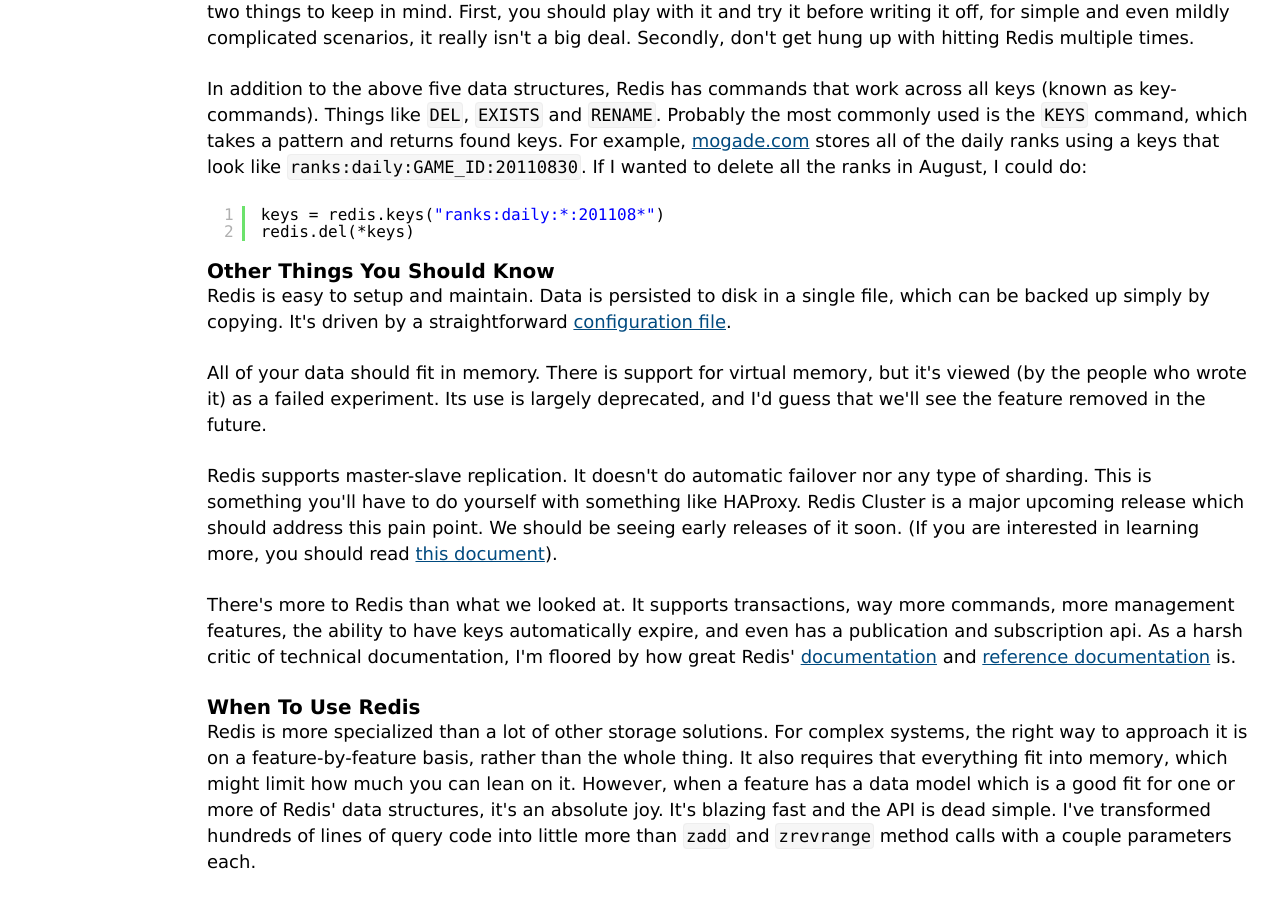
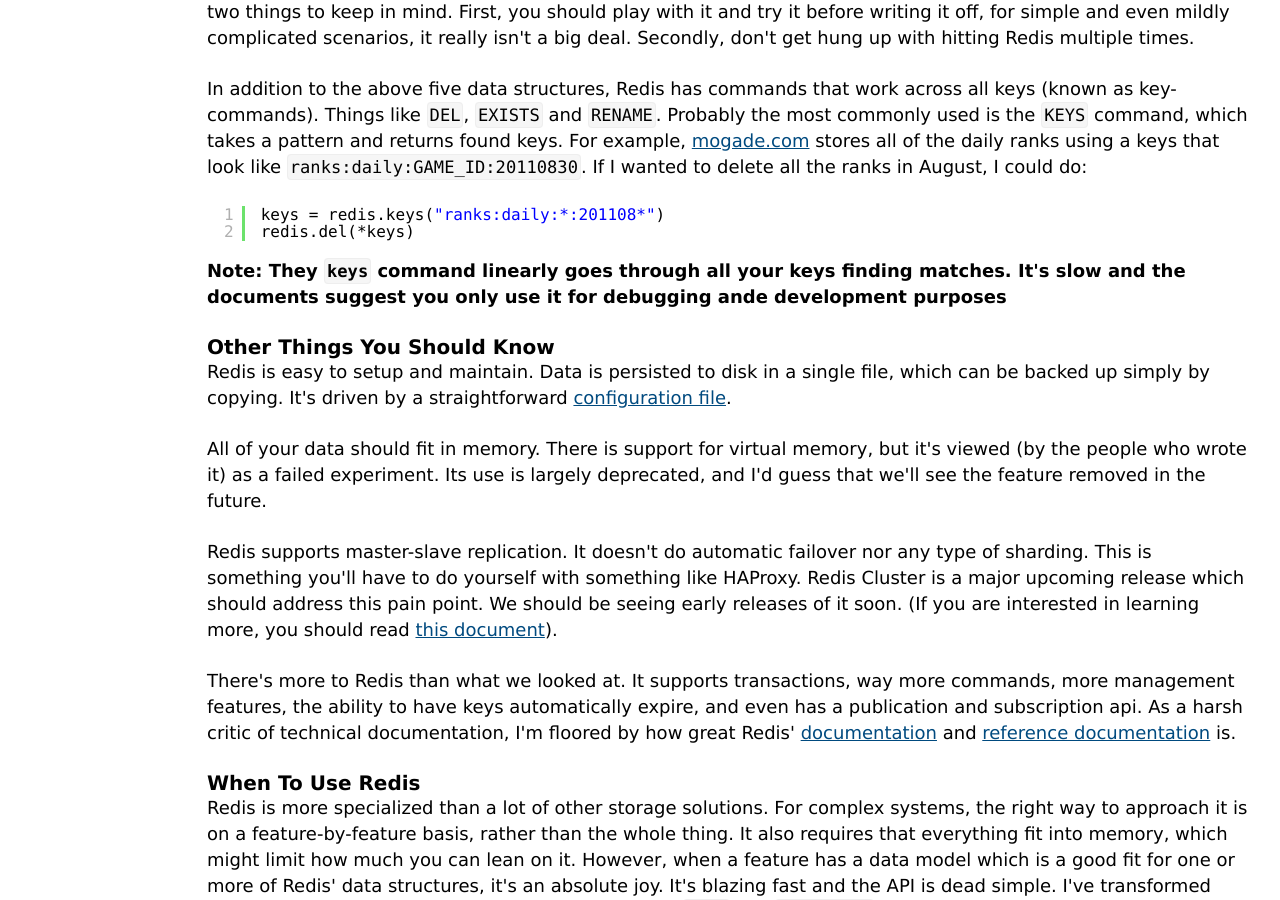
Before and after one commit to fehmicansaglam/fehmicansaglam.github.com, a Jekyll site: the page built from _posts/2011-11-08-Redis-Zero-To-Master-In-30-Minutes-Part-1.html, in a window 1280 px wide and 900 px high, scrolled down 2691 px. Built offline with Jekyll 4.4.1, drawn with Linux system fonts in a browser that asks for light colours; nearby versions of some CDN libraries; comment, search, counter and statistics services are not loaded.

Commit message:
added note on using keys command

```diff
--- a/_posts/2011-11-08-Redis-Zero-To-Master-In-30-Minutes-Part-1.html
+++ b/_posts/2011-11-08-Redis-Zero-To-Master-In-30-Minutes-Part-1.html
@@ -92,6 +92,8 @@ ZRANGEBYSCORE friends:leto 500 1000
 <pre class="brush: ruby">keys = redis.keys("ranks:daily:*:201108*")
 redis.del(*keys)</pre>
 
+<p><strong>Note: They <code>keys</code> command linearly goes through all your keys finding matches. It's slow and the documents suggest you only use it for debugging ande development purposes</strong></p>
+
 <h2>Other Things You Should Know</h2>
 <p>Redis is easy to setup and maintain. Data is persisted to disk in a single file, which can be backed up simply by copying. It's driven by a straightforward <a href="https://raw.github.com/antirez/redis/2.2/redis.conf">configuration file</a>.</p>
 
```
